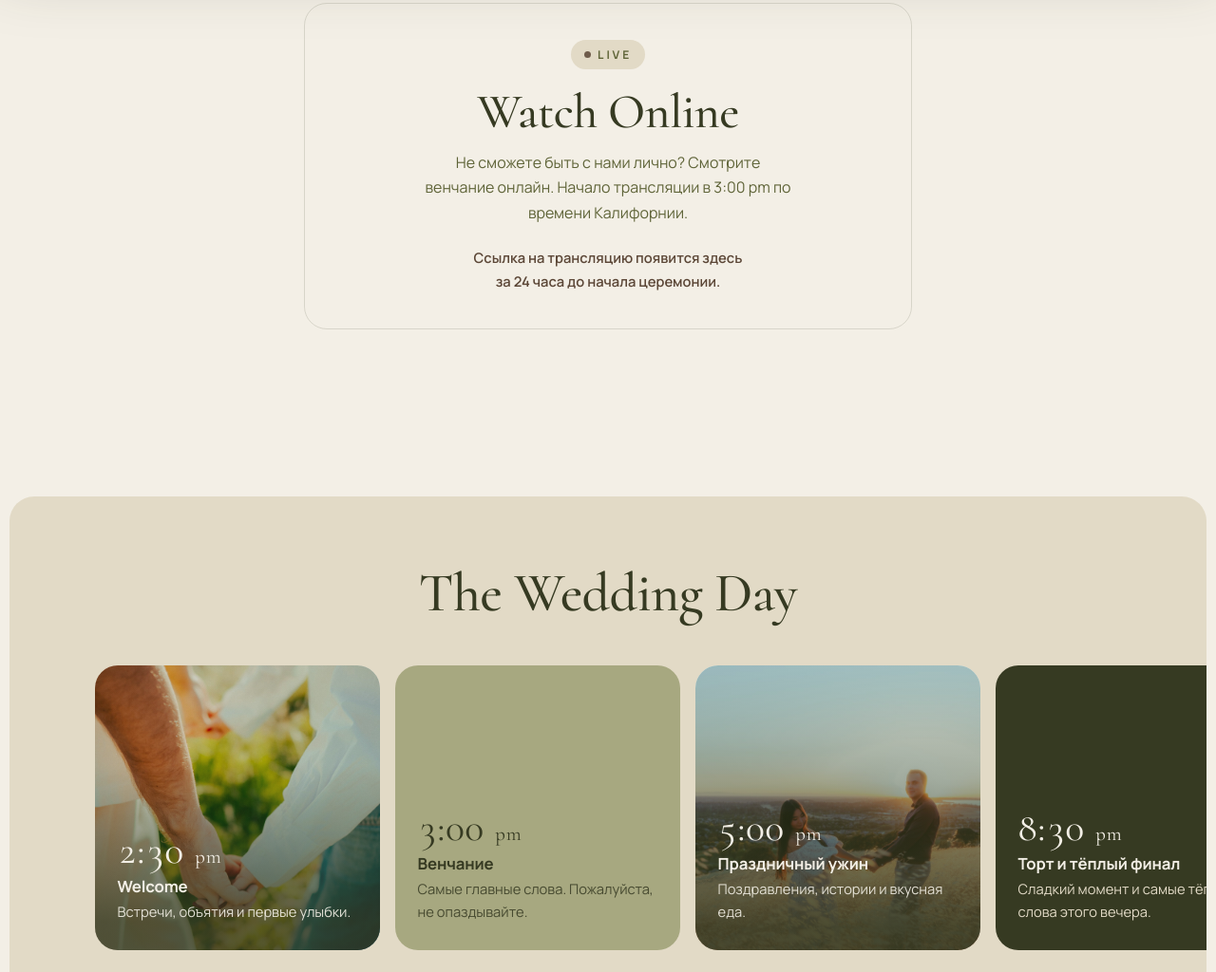
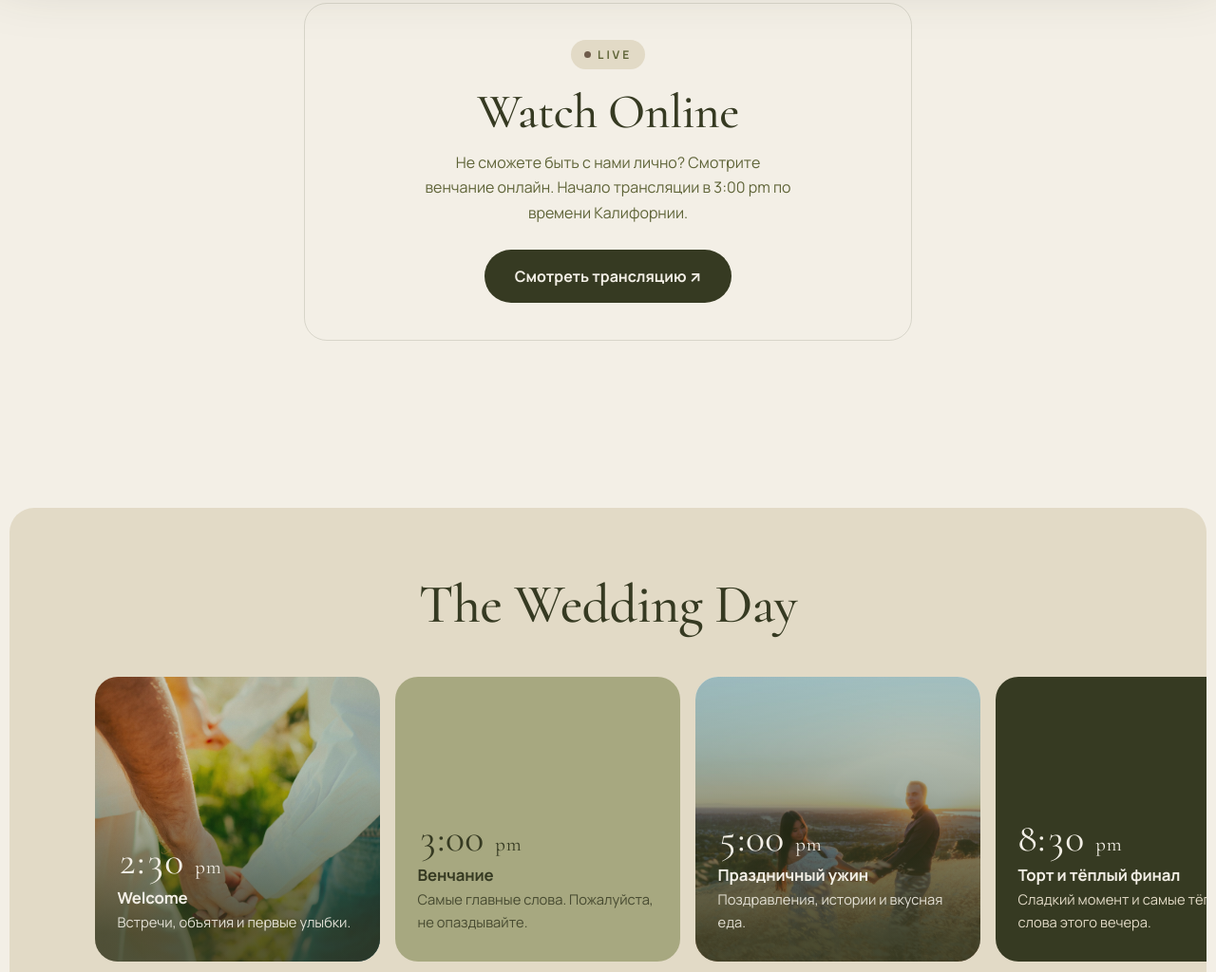
Before and after one commit to sashastashevskyi/erik-arisha, a plain HTML site: page index.html in a window 1280 px wide. Shown: the part 5546-6570 px from the top of the page at 95% size. Drawn offline with Linux system fonts and the light colour scheme.

Commit message:
Update LIVE_URL to point to YouTube live stream

```diff
--- a/index.html
+++ b/index.html
@@ -1436,7 +1436,7 @@ const RSVP_CONFIG = {
 
 const WEDDING_DATE = new Date('2026-11-20T15:00:00-08:00');
 
-const LIVE_URL = '';
+const LIVE_URL = 'https://youtube.com/live/RKYTFl0AZSs?feature=share';
 
 const REGISTRATION_OPENS = new Date('2026-11-10T00:00:00-08:00');
 (function(){
```
